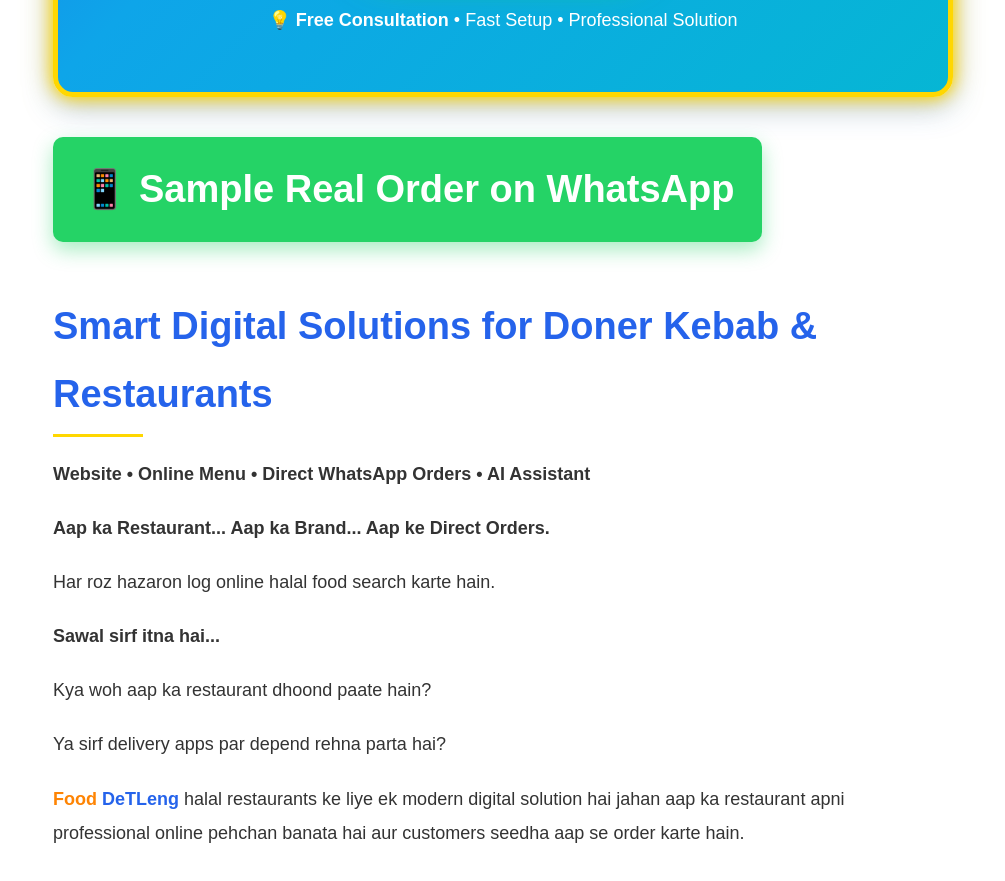
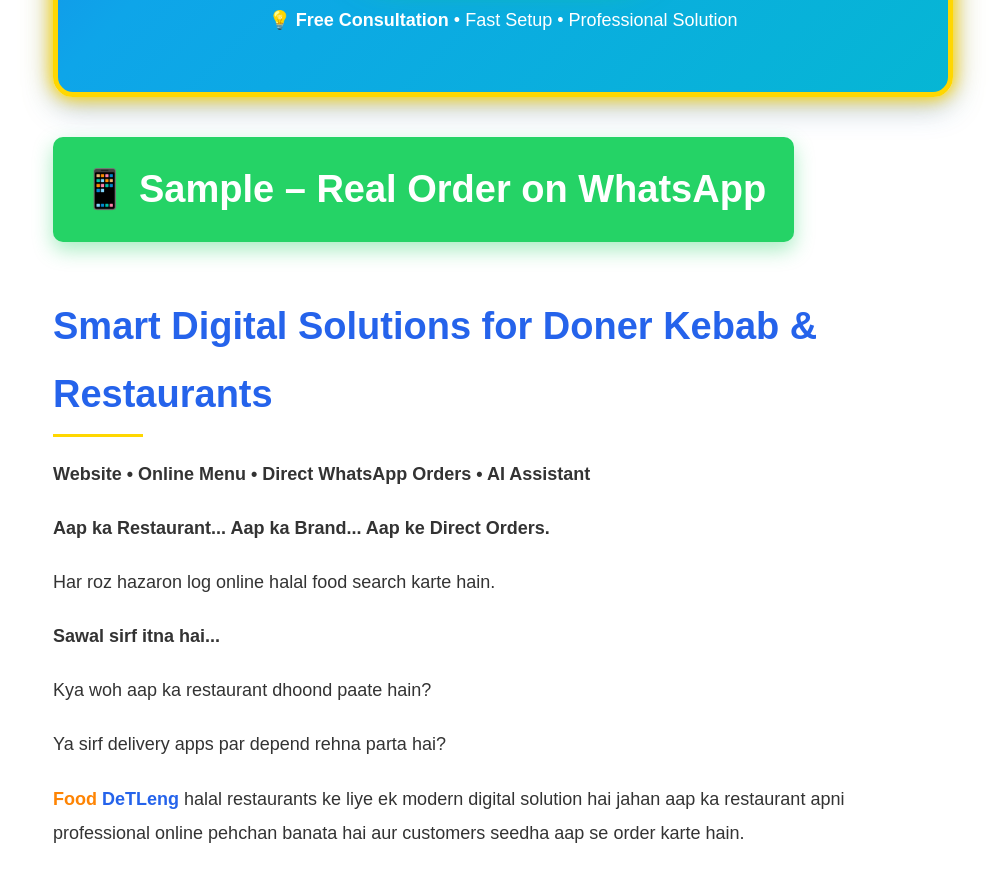
Before and after one commit to Navid-Ishaq/food-detleng, a plain HTML site: page index.html in a window 1280 px wide. Shown: the part 928-1809 px from the top of the page, without its empty margins (137-1142 px from the left). Drawn offline with Linux system fonts and the light colour scheme; a script that the page names is missing.

Commit message:
Update index.html

```diff
--- a/index.html
+++ b/index.html
@@ -559,7 +559,7 @@
 
 <div style="margin-top:30px;display:flex;flex-wrap:wrap;gap:15px;">
 
-<a href="https://wa.me/34663430258?text=Assalam-o-Alaikum%0A%0AMain%20neeche%20diya%20gaya%20order%20place%20karna%20chahta%20hoon.%0A%0A------------------------%0AORDER%20DETAILS%0A------------------------%0AMenu:%20Menu%202%0AQuantity:%203%0ATotal:%20€22.50%0APayment:%20Cash%0A%0A------------------------%0ACLIENT%20POSTAL%20ADDRESS%0A------------------------%0ACarrer%20de%20Latorre,%20171,%2008203%20Sabadell,%20Barcelona%0A%0A------------------------%0ACLIENT%20GOOGLE%20MAP%20LOCATION%0A------------------------%0Ahttps://www.google.com/maps/search/?api=1%26query=Carrer%20de%20Latorre%2C%20171%2C%2008203%20Sabadell%2C%20Barcelona"
+<a href="https://wa.me/34663430258?text=Assalam-o-Alaikum%0A%0AMain%20neeche%20diya%20gaya%20order%20place%20karna%20chahta%20hoon.%0A%0A------------------------%0AORDER%20DETAILS%0A------------------------%0AMenu:%20Menu%202%0AQuantity:%203%0ATotal:%20€22.50%0APayment:%20Cash%0A%0A------------------------%0ACLIENT%20POSTAL%20ADDRESS%0A------------------------%0ACarrer%20de%20Latorre,%20171%0A08203%20Sabadell,%20Barcelona%0ASpain"
 target="_blank"
 style="background:#25D366;
 color:#fff;
@@ -571,7 +571,7 @@
 display:inline-block;
 box-shadow:0 8px 20px rgba(37,211,102,.4);">
 
-📱 Sample Real Order on WhatsApp
+📱 Sample – Real Order on WhatsApp
 
 </a>
 
```
